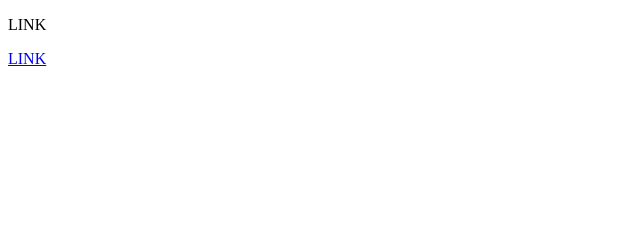
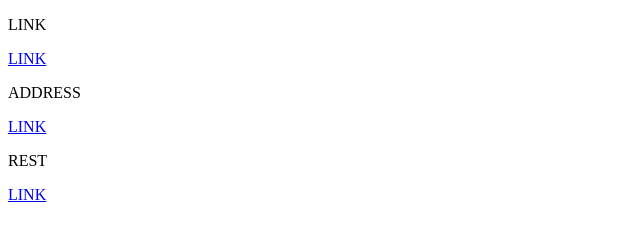
Before and after one commit to goldqwert/tez-tour-site, a plain HTML site: page index.html in a window 1280 px wide. Shown: the whole page, without its empty margins (0-640 px from the left). Drawn offline with Linux system fonts and the light colour scheme.

Commit message:
New link

```diff
--- a/index.html
+++ b/index.html
@@ -7,6 +7,16 @@
   </head>
   <body>
     <p>LINK</p>
+    <a href="burgerking://">LINK</a>
+    <p>ADDRESS</p>
+    <a href="burgerking://address">LINK</a>
+    <p>REST</p>
     <a href="burgerking://rest">LINK</a>
+    <!-- <p>LINK</p>
+    <a href="burgerking://">LINK</a>
+    <p>LINK</p>
+    <a href="burgerking://">LINK</a>
+    <p>LINK</p>
+    <a href="burgerking://">LINK</a> -->
   </body>
 </html>
```
